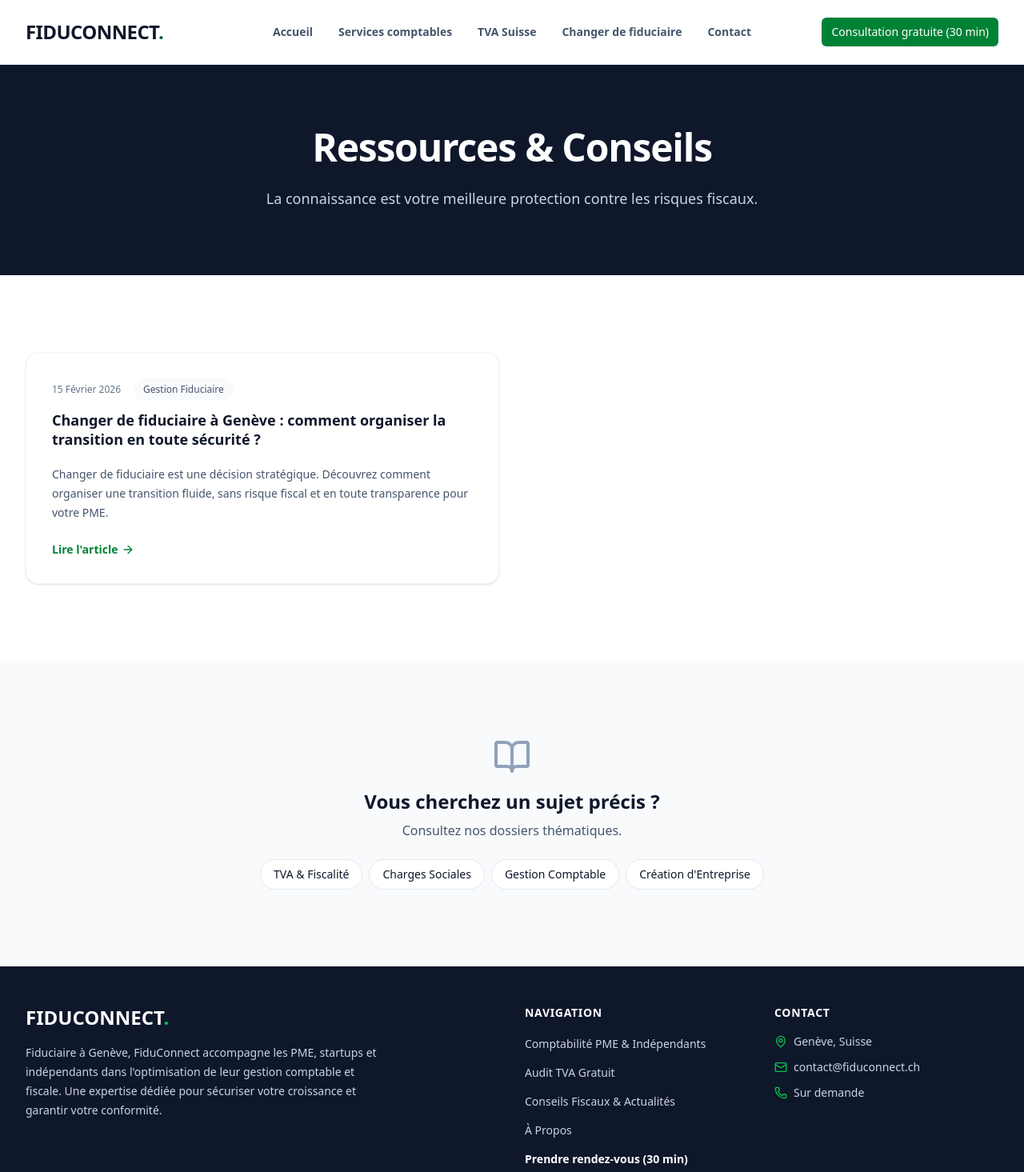
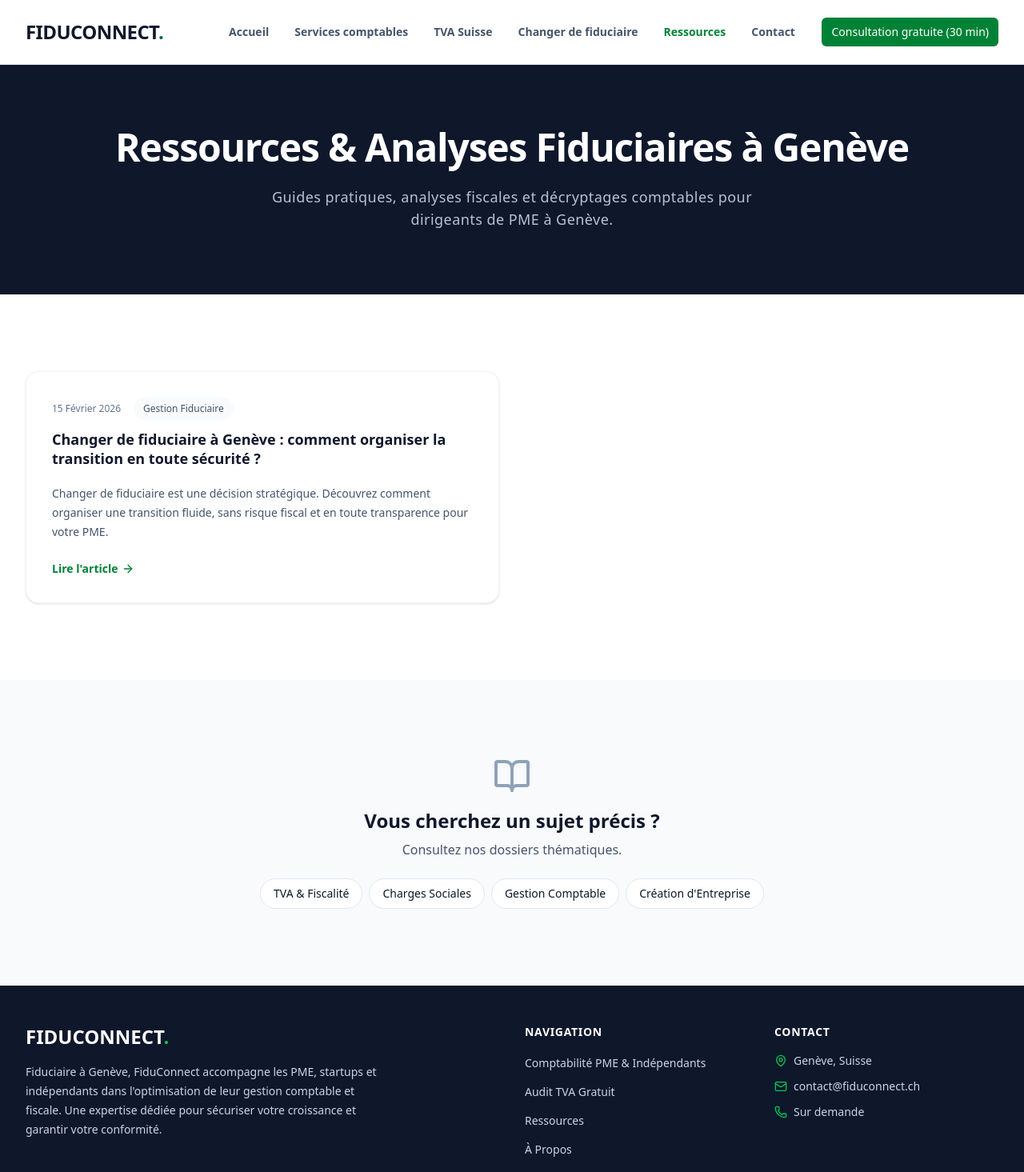
Before and after one commit to lopezdamien/fiduconnect, a Next.js app: page /ressources in a window 1280 px wide. Shown: the top 1465 px of the page at 80% size. Built offline with nearby package versions, Linux system fonts and the light colour scheme.

Commit message:
feat: restructure blog section

```diff
--- a/app/ressources/page.tsx
+++ b/app/ressources/page.tsx
@@ -4,8 +4,8 @@ import { ArrowRight, BookOpen } from "lucide-react";
 import { Metadata } from "next";
 
 export const metadata: Metadata = {
-    title: "Ressources & Actualités Comptables Genève | FIDU",
-    description: "Guides pratiques, articles de fond et actualités fiscales pour les PME suisses.",
+    title: "Ressources Fiduciaires Genève | Analyses & Guides PME",
+    description: "Découvrez nos analyses et guides pratiques pour dirigeants de PME à Genève. TVA, fiscalité, comptabilité et optimisation.",
 };
 
 export default function Resources() {
@@ -23,10 +23,10 @@ export default function Resources() {
         <>
             <section className="bg-slate-900 py-20 text-center">
                 <h1 className="text-4xl font-bold tracking-tight text-white sm:text-5xl mb-6">
-                    Ressources & Conseils
+                    Ressources & Analyses Fiduciaires à Genève
                 </h1>
-                <p className="mt-6 text-lg leading-8 text-slate-300 max-w-2xl mx-auto">
-                    La connaissance est votre meilleure protection contre les risques fiscaux.
+                <p className="mt-6 text-lg tracking-wide text-slate-300 max-w-2xl mx-auto font-medium opacity-90">
+                    Guides pratiques, analyses fiscales et décryptages comptables pour dirigeants de PME à Genève.
                 </p>
             </section>
 
--- a/components/Footer.tsx
+++ b/components/Footer.tsx
@@ -1,7 +1,26 @@
+'use client';
+
 import Link from 'next/link';
+import { usePathname } from 'next/navigation';
 import { Mail, Phone, MapPin } from 'lucide-react';
 
 export function Footer() {
+    const pathname = usePathname();
+    const isLP = pathname?.startsWith('/lp');
+
+    if (isLP) {
+        return (
+            <footer className="bg-white border-t border-slate-100 py-6">
+                <div className="mx-auto max-w-7xl px-6 text-center">
+                    <p className="text-xs text-slate-400">
+                        &copy; {new Date().getFullYear()} FiduConnect. Tous droits réservés.
+                        <Link href="/mentions-legales" className="ml-4 hover:text-slate-600 transition-colors">Mentions légales</Link>
+                    </p>
+                </div>
+            </footer>
+        );
+    }
+
     return (
         <footer className="bg-slate-900 text-slate-300">
             <div className="mx-auto max-w-7xl px-6 py-12 lg:px-8">
@@ -21,7 +40,7 @@ export function Footer() {
                         <ul role="list" className="space-y-3">
                             <li><Link href="/services" className="text-sm text-slate-300 hover:text-white transition-colors">Comptabilité PME & Indépendants</Link></li>
                             <li><Link href="/tva-suisse" className="text-sm text-slate-300 hover:text-white transition-colors">Audit TVA Gratuit</Link></li>
-                            <li><Link href="/ressources" className="text-sm text-slate-300 hover:text-white transition-colors">Conseils Fiscaux & Actualités</Link></li>
+                            <li><Link href="/ressources" className="text-sm text-slate-300 hover:text-white transition-colors">Ressources</Link></li>
                             <li><Link href="/a-propos" className="text-sm text-slate-300 hover:text-white transition-colors">À Propos</Link></li>
                             <li><Link href="/contact" className="text-sm font-bold text-white hover:text-green-400 transition-colors">Prendre rendez-vous (30 min)</Link></li>
                         </ul>
--- a/components/Header.tsx
+++ b/components/Header.tsx
@@ -8,12 +8,16 @@ import { Button } from './Button';
 export function Header() {
     const [isMenuOpen, setIsMenuOpen] = useState(false);
     const pathname = usePathname();
+    const isLP = pathname?.startsWith('/lp');
+
+    if (isLP) return null;
 
     const navigation = [
         { name: 'Accueil', href: '/' },
         { name: 'Services comptables', href: '/services' },
         { name: 'TVA Suisse', href: '/tva-suisse' },
         { name: 'Changer de fiduciaire', href: '/changer-fiduciaire' },
+        { name: 'Ressources', href: '/ressources' },
         { name: 'Contact', href: '/contact' },
     ];
 
```
